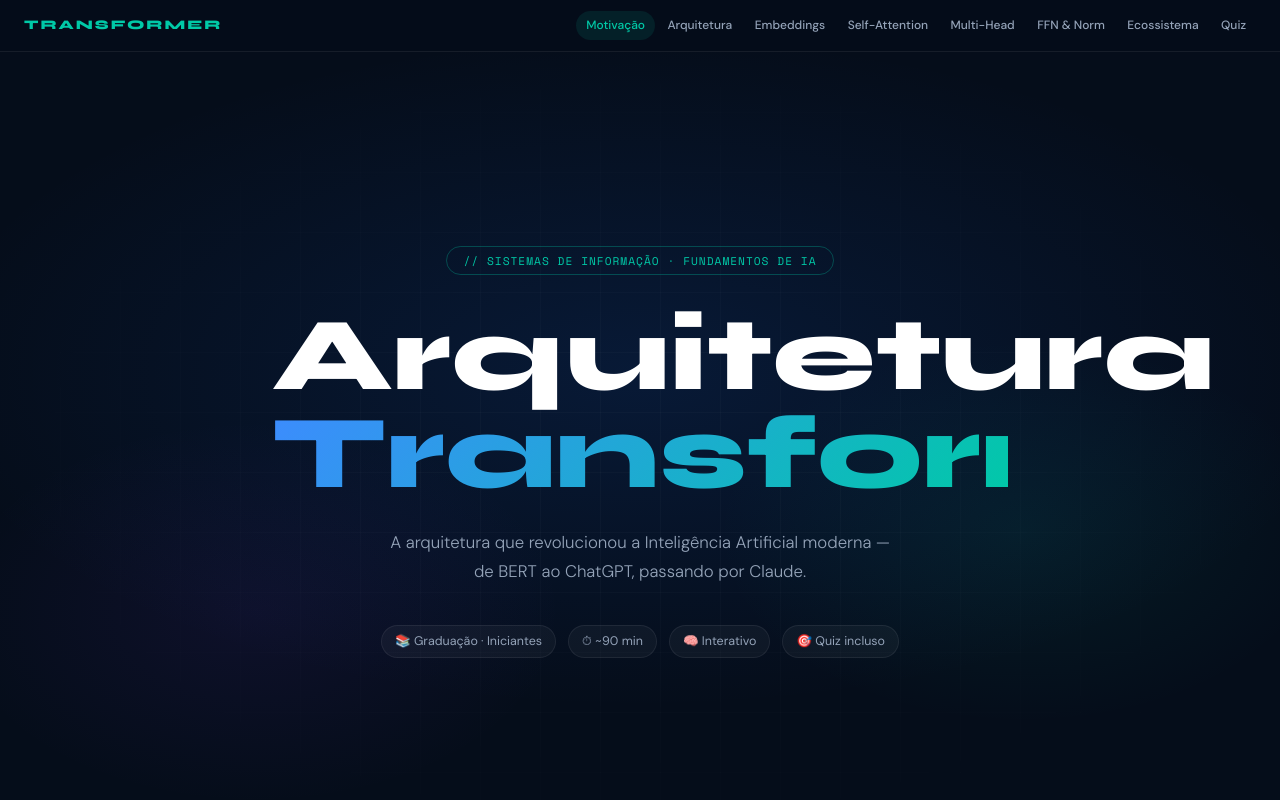
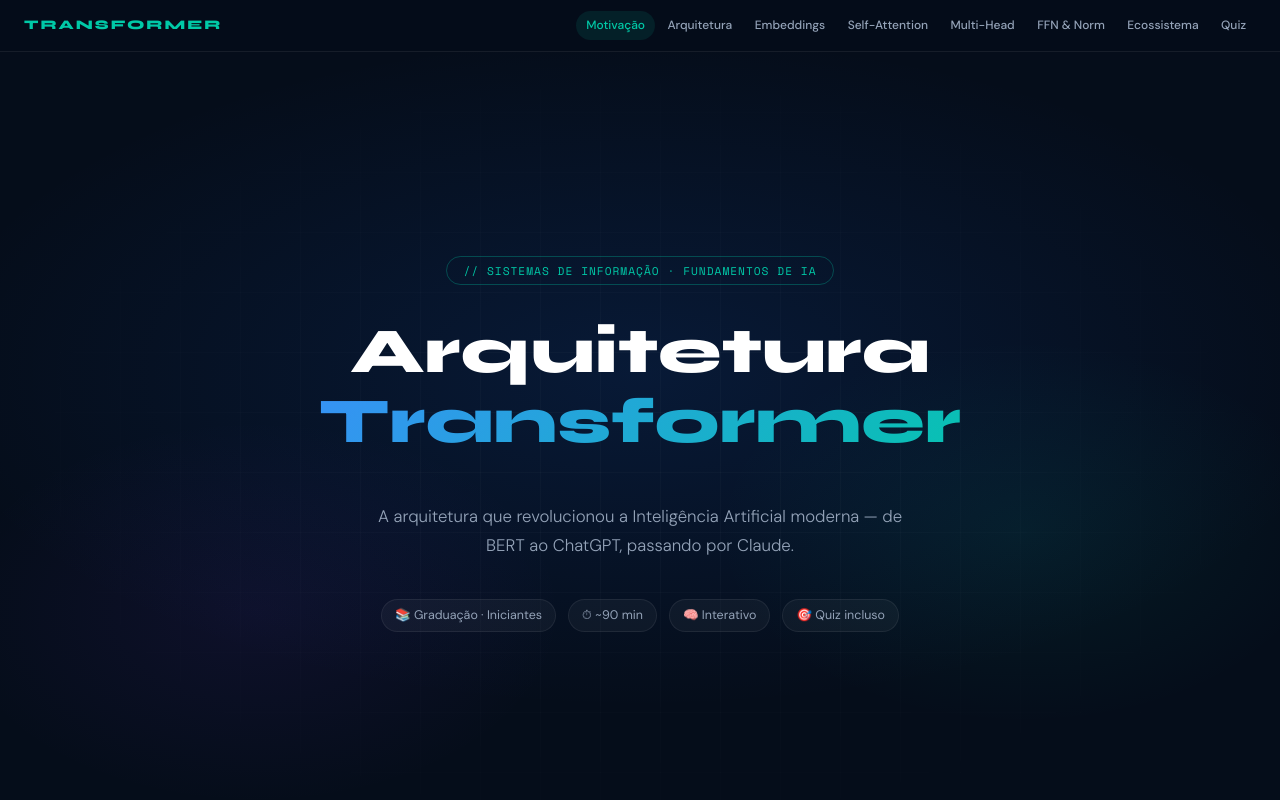
Before and after one commit to prof-fabiosantos/TransformerLearning, a plain HTML site: page index.html in a window 1280 px wide. Shown: the top 800 px of the page. Drawn offline with nearby package versions, Linux system fonts and the light colour scheme.

Commit message:
Add files via upload

```diff
--- a/index.html
+++ b/index.html
@@ -3,9 +3,19 @@
 <head>
 <meta charset="UTF-8"><meta name="viewport" content="width=device-width,initial-scale=1.0">
 <title>Arquitetura Transformer — Aula Interativa</title>
+<link rel="preconnect" href="https://fonts.googleapis.com">
+<link rel="preconnect" href="https://fonts.gstatic.com" crossorigin>
 <link href="https://fonts.googleapis.com/css2?family=Space+Mono:wght@400;700&family=Syne:wght@400;700;800&family=DM+Sans:ital,wght@0,300;0,400;0,500;1,300&display=swap" rel="stylesheet">
 <style>
-:root{--navy:#050d1a;--navy2:#0a1628;--navy3:#0f2040;--blue:#1a6ef5;--blue2:#3d8bff;--teal:#00c9a7;--teal2:#00a388;--amber:#f5a623;--purple:#7c3aed;--purple2:#a78bfa;--coral:#f05a28;--green:#22c55e;--gray:#94a3b8;--gray2:#64748b;--border:rgba(255,255,255,0.07);--card:rgba(255,255,255,0.04);--card2:rgba(255,255,255,0.08);--fh:'Syne',sans-serif;--fb:'DM Sans',sans-serif;--fm:'Space Mono',monospace}
+/* Fallback seguro caso Google Fonts não carregue (ex: Vercel sem internet externa) */
+:root {
+  --fh-fallback: 'Arial Black', 'Impact', 'Franklin Gothic Medium', system-ui, sans-serif;
+  --fb-fallback: -apple-system, BlinkMacSystemFont, 'Segoe UI', system-ui, sans-serif;
+  --fm-fallback: 'Courier New', 'Lucida Console', monospace;
+}
+</style>
+<style>
+:root{--navy:#050d1a;--navy2:#0a1628;--navy3:#0f2040;--blue:#1a6ef5;--blue2:#3d8bff;--teal:#00c9a7;--teal2:#00a388;--amber:#f5a623;--purple:#7c3aed;--purple2:#a78bfa;--coral:#f05a28;--green:#22c55e;--gray:#94a3b8;--gray2:#64748b;--border:rgba(255,255,255,0.07);--card:rgba(255,255,255,0.04);--card2:rgba(255,255,255,0.08);--fh:'Syne','Arial Black','Franklin Gothic Medium',system-ui,sans-serif;--fb:'DM Sans',-apple-system,BlinkMacSystemFont,'Segoe UI',system-ui,sans-serif;--fm:'Space Mono','Courier New','Lucida Console',monospace}
 *,*::before,*::after{margin:0;padding:0;box-sizing:border-box}
 html{scroll-behavior:smooth}
 body{font-family:var(--fb);background:var(--navy);color:#e2e8f0;line-height:1.7;overflow-x:hidden}
@@ -20,22 +30,26 @@
 .page{padding-top:52px}
 section{padding:70px 2rem;max-width:1060px;margin:0 auto;scroll-margin-top:60px}
 /* HERO */
-#hero{min-height:100vh;max-width:100%;padding:0;display:flex;align-items:center;justify-content:center;position:relative;overflow:hidden}
+#hero{min-height:100vh;max-width:100%;padding:0;display:flex;align-items:center;justify-content:center;position:relative;overflow:clip}
 .hero-bg{position:absolute;inset:0;background:radial-gradient(ellipse 80% 60% at 50% 40%,rgba(26,110,245,0.13) 0%,transparent 70%),radial-gradient(ellipse 40% 40% at 80% 60%,rgba(0,201,167,0.08) 0%,transparent 60%),radial-gradient(ellipse 40% 40% at 20% 70%,rgba(124,58,237,0.08) 0%,transparent 60%)}
 .hero-grid{position:absolute;inset:0;background-image:linear-gradient(rgba(255,255,255,0.025) 1px,transparent 1px),linear-gradient(90deg,rgba(255,255,255,0.025) 1px,transparent 1px);background-size:60px 60px;mask-image:radial-gradient(ellipse at center,black 20%,transparent 80%)}
-.hero-content{position:relative;z-index:2;text-align:center;padding:2rem;max-width:800px}
+.hero-content{position:relative;z-index:2;text-align:center;padding:3rem 2rem 4rem;max-width:900px;width:100%}
 .hero-tag{display:inline-block;font-family:var(--fm);font-size:0.7rem;color:var(--teal);border:1px solid rgba(0,201,167,0.3);border-radius:20px;padding:4px 16px;margin-bottom:2rem;letter-spacing:1px}
-.hero-title{font-family:var(--fh);font-size:clamp(2.8rem,9vw,6.5rem);font-weight:800;line-height:0.95;margin-bottom:1.5rem}
+.hero-title{font-family:var(--fh);font-size:clamp(2rem,5.5vw,4rem);font-weight:800;line-height:1.1;margin-bottom:1.8rem;padding-bottom:0.15em}
 .hero-title .l1{color:#fff;display:block}
-.hero-title .l2{background:linear-gradient(135deg,var(--blue2),var(--teal));-webkit-background-clip:text;-webkit-text-fill-color:transparent;background-clip:text;display:block}
-.hero-sub{font-size:1.05rem;color:var(--gray);max-width:520px;margin:0 auto 2.5rem;font-weight:300}
+.hero-title .l2{background:linear-gradient(135deg,var(--blue2),var(--teal));-webkit-background-clip:text;-webkit-text-fill-color:transparent;background-clip:text;display:block;padding-bottom:0.1em}
+.hero-sub{font-size:1.05rem;color:var(--gray);max-width:560px;margin:0 auto 2.5rem;font-weight:300}
 .hero-badges{display:flex;gap:0.75rem;justify-content:center;flex-wrap:wrap}
 .badge{font-size:0.78rem;padding:5px 13px;border-radius:20px;border:1px solid var(--border);background:var(--card);color:var(--gray)}
 .hero-scroll{position:absolute;bottom:36px;left:50%;transform:translateX(-50%);display:flex;flex-direction:column;align-items:center;gap:6px;color:var(--gray2);font-size:0.72rem;font-family:var(--fm);animation:bounce 2s ease-in-out infinite}
 @keyframes bounce{0%,100%{transform:translateX(-50%) translateY(0)}50%{transform:translateX(-50%) translateY(8px)}}
 /* SECTION HEADERS */
 .sec-label{font-family:var(--fm);font-size:0.68rem;color:var(--teal);letter-spacing:3px;text-transform:uppercase;margin-bottom:0.4rem}
-.sec-title{font-family:var(--fh);font-size:clamp(1.7rem,4vw,2.6rem);font-weight:800;color:#fff;margin-bottom:0.9rem;line-height:1.1}
+.sec-title{font-family:var(--fh);font-size:clamp(1.7rem,4vw,2.6rem);font-weight:800;color:#fff;margin-bottom:0.9rem;line-height:1.15}
+/* Gradient text: fallback to solid color if clip not supported */
+@supports not (-webkit-background-clip: text) {
+  .hero-title .l2 { -webkit-text-fill-color: var(--teal); color: var(--teal); background: none; }
+}
 .sec-sub{color:var(--gray);font-size:0.97rem;max-width:640px;margin-bottom:2.5rem;font-weight:300}
 /* COMPARE */
 .compare-grid{display:grid;grid-template-columns:1fr auto 1fr;gap:1.5rem;align-items:center;margin-bottom:2rem}
@@ -929,6 +943,7 @@
     <div class="reading"><span class="ri">🌐</span><div><h4>The Illustrated Transformer — Jay Alammar</h4><p>Explicação visual com animações. Blog jalammar.github.io — referência para iniciantes.</p></div></div>
     <div class="reading"><span class="ri">🎓</span><div><h4>CS224N — Stanford NLP with Deep Learning</h4><p>Curso gratuito no YouTube. Professores de referência mundial na área.</p></div></div>
     <div class="reading"><span class="ri">💻</span><div><h4>HuggingFace Transformers</h4><p>Biblioteca Python com todos os modelos prontos. huggingface.co/docs</p></div></div>
+    <div class="reading"><span class="ri">🧠</span><div><h4>Transformers Core</h4><p>Implementação educacional e compacta do Decoder da arquitetura Transformer (https://github.com/prof-fabiosantos/Transformer-Core).</p></div></div>
   </div>
   <div class="task-box">
     <span class="ti">🎯</span>
```
